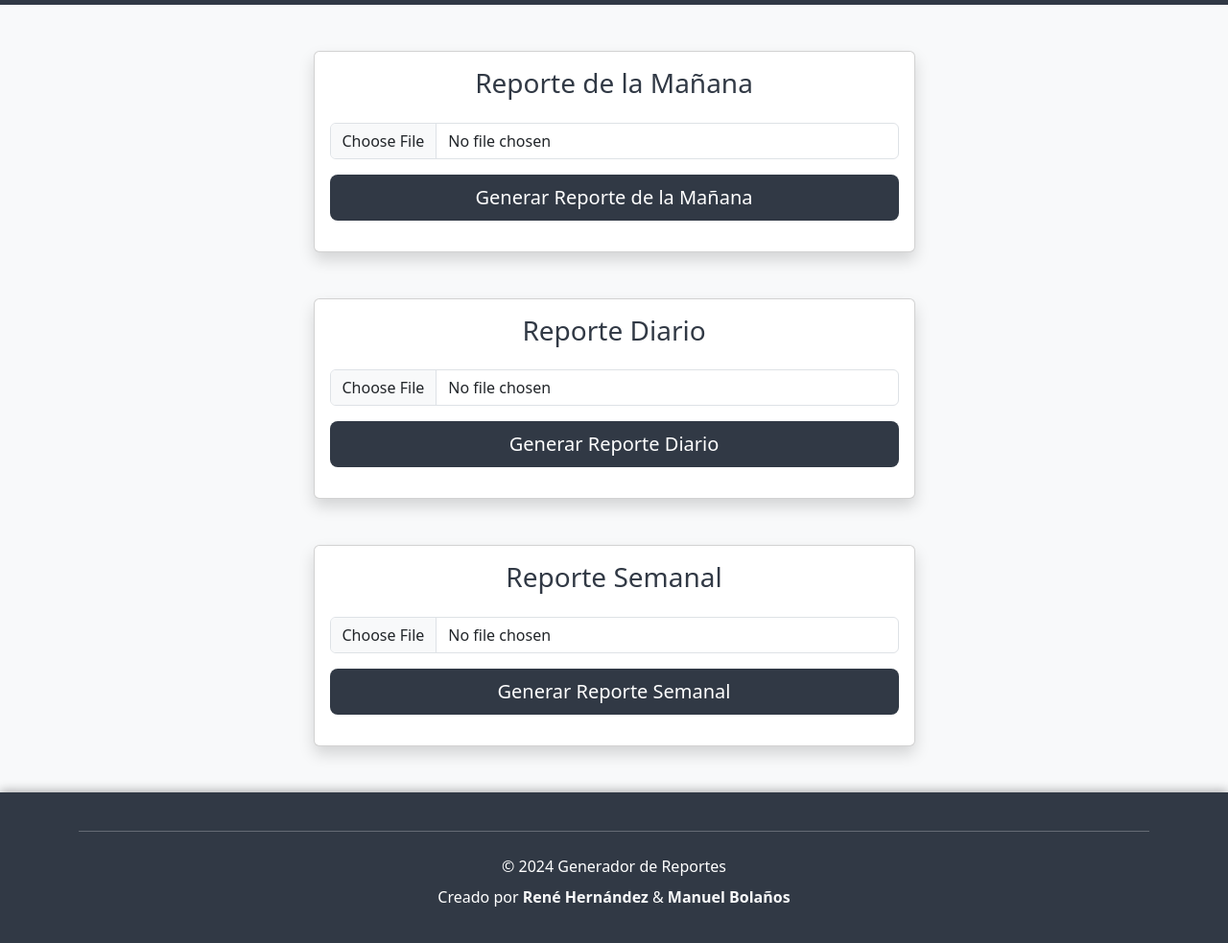
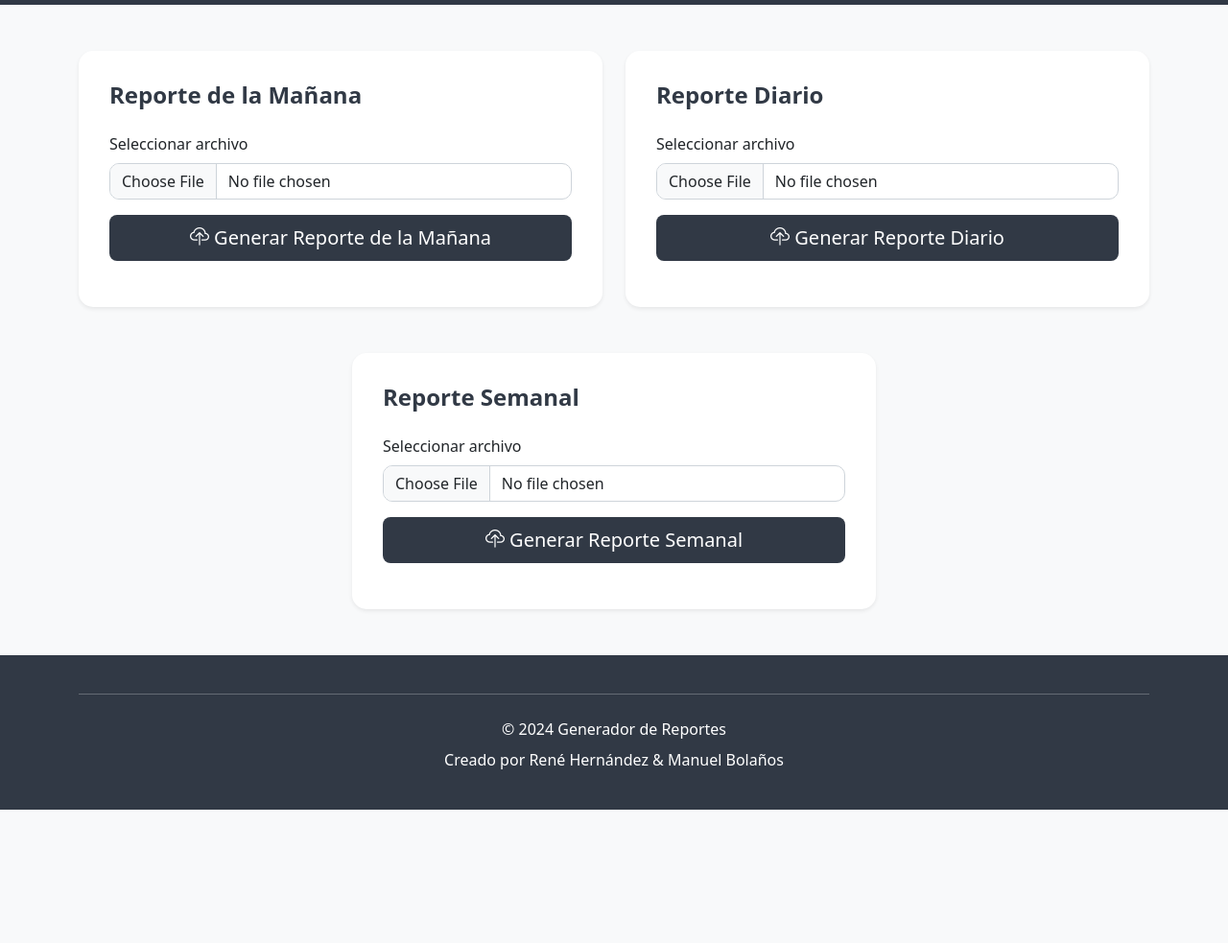
Before and after one commit to manuelbmaa/daily-report-cw, a website: page public/index.html in a window 1280 px wide. Shown: the part 51-1034 px from the top of the page at 96% size. After the commit the page ends 895 px from the top, so only its background shows below. Drawn offline with nearby package versions, Linux system fonts and the light colour scheme.

Commit message:
style: adds some ui changes

```diff
--- a/public/index.html
+++ b/public/index.html
@@ -1,86 +1,144 @@
 <!DOCTYPE html>
 <html lang="es">
+
 <head>
   <meta charset="UTF-8">
   <meta name="viewport" content="width=device-width, initial-scale=1.0">
   <title>Reportes IT</title>
   <!-- Bootstrap CSS -->
   <link href="https://cdnjs.cloudflare.com/ajax/libs/bootstrap/5.3.0/css/bootstrap.min.css" rel="stylesheet">
-  <link rel="stylesheet" href="styles.css">
+  <link href="https://cdnjs.cloudflare.com/ajax/libs/bootstrap-icons/1.10.5/font/bootstrap-icons.min.css"
+    rel="stylesheet">
+
+  <style>
+    body {
+      background-color: #f8f9fa;
+    }
+
+    .navbar {
+      background-color: #313945;
+    }
+
+    .card {
+      border: none;
+      border-radius: 15px;
+    }
+
+    .card-body {
+      padding: 2rem;
+    }
+
+    .form-control {
+      border: 1px solid #ced4da;
+      border-radius: 10px;
+    }
+
+    .form-control:focus {
+      border-color: #313945;
+      box-shadow: 0 0 5px rgba(49, 57, 69, 0.5);
+    }
+
+    .btn {
+      background-color: #313945 !important;
+      color: #ffffff;
+      border: 1px solid transparent;
+      transition: all 0.3s ease;
+    }
+
+    .btn:hover {
+      background-color: #ffffff !important;
+      color: #313945 !important;
+      border-color: #313945;
+    }
+
+    .btn:focus {
+      box-shadow: 0 0 5px rgba(49, 57, 69, 0.5);
+      outline: none;
+      transition: box-shadow 0.3s ease;
+    }
+
+
+    .section-title {
+      color: #313945;
+      font-weight: bold;
+    }
+
+    footer {
+      background-color: #313945;
+      color: #ffffff;
+    }
+
+    footer a {
+      color: #ffffff;
+      text-decoration: none;
+    }
+
+    footer a:hover {
+      text-decoration: underline;
+    }
+  </style>
 </head>
-<body class="bg-light">
+
+<body>
 
   <!-- Navbar -->
-  <nav class="navbar navbar-expand-lg navbar-dark" style="background-color: #313945;">
+  <nav class="navbar navbar-expand-lg navbar-dark">
     <div class="container">
       <a class="navbar-brand" href="#">Generador de Reportes</a>
     </div>
   </nav>
 
-<!-- Contenido -->
-<main style="flex: 1;">
-  <div class="container my-5">
-    <!-- Morning Report Container -->
-    <div class="container my-5">
-      <div class="row justify-content-center">
-        <div class="col-md-7">
-          <div class="card shadow">
-            <div class="card-body text-center">
-              <h1 class="h3 mb-4" style="color: #313945;">Reporte de la Mañana</h1>
-
+  <!-- Main Content -->
+  <main class="container my-5">
+    <!-- Form Sections -->
+    <div class="row gy-5">
+      <!-- Morning Report -->
+      <div class="col-md-6 mx-auto">
+        <div class="card shadow-sm">
+          <div class="card-body">
+            <h1 class="h4 section-title mb-4">Reporte de la Mañana</h1>
             <form id="morningForm" enctype="multipart/form-data">
-                <div class="mb-3">
-                  <input type="file" name="file" id="morningFileInput" class="form-control" required>
-                </div>
+              <label for="morningFileInput" class="form-label">Seleccionar archivo</label>
+              <input type="file" name="file" id="morningFileInput" class="form-control mb-3" accept=".csv" required>
               <button type="submit" class="btn btn-lg w-100 text-white" style="background-color: #313945;">
-                Generar Reporte de la Mañana
+                <i class="bi bi-cloud-upload"></i> Generar Reporte de la Mañana
               </button>
+              <p id="morningMessage" class="mt-3 text-success"></p>
             </form>
-              <p id="morningMessage" class="mt-3 text-success"></p>
-        </div>
-      </div>
           </div>
         </div>
       </div>
 
-  <!-- Daily Report Container -->
-  <div class="container my-5">
-    <div class="row justify-content-center">
-      <div class="col-md-7">
-        <div class="card shadow">
-          <div class="card-body text-center">
-            <h1 class="h3 mb-4" style="color: #313945;">Reporte Diario</h1>
-
+      <!-- Daily Report -->
+      <div class="col-md-6 mx-auto">
+        <div class="card shadow-sm">
+          <div class="card-body">
+            <h1 class="h4 section-title mb-4">Reporte Diario</h1>
             <form id="uploadForm" enctype="multipart/form-data">
-              <div class="mb-3">
-                <input type="file" name="file" id="fileInput" class="form-control" required>
-              </div>
-              <button type="submit" class="btn btn-lg w-100 text-white" style="background-color: #313945;">Generar Reporte Diario</button>
+              <label for="fileInput" class="form-label">Seleccionar archivo</label>
+              <input type="file" name="file" id="fileInput" class="form-control mb-3" accept=".csv" required>
+              <button type="submit" class="btn btn-lg w-100 text-white" style="background-color: #313945;">
+                <i class="bi bi-cloud-upload"></i> Generar Reporte Diario
+              </button>
+              <p id="message" class="mt-3 text-success"></p>
             </form>
-            <p id="message" class="mt-3 text-success"></p>
-          </div>
-        </div>
           </div>
         </div>
       </div>
 
-  <!-- Week Report Container -->
-  <div class="container my-5">
-    <div class="row justify-content-center">
-      <div class="col-md-7">
-        <div class="card shadow">
-          <div class="card-body text-center">
-            <h1 class="h3 mb-4" style="color: #313945;">Reporte Semanal</h1>
-
+      <!-- Weekly Report -->
+      <div class="col-md-6 mx-auto">
+        <div class="card shadow-sm">
+          <div class="card-body">
+            <h1 class="h4 section-title mb-4">Reporte Semanal</h1>
             <form id="weekForm" action="/upload_weekly" enctype="multipart/form-data" method="POST">
-              <div class="mb-3">
-                <input type="file" name="file" id="fileInput" class="form-control" required>
-              </div>
-              <button type="submit" class="btn btn-lg w-100 text-white" style="background-color: #313945;">Generar Reporte Semanal</button>
+              <label for="weekFileInput" class="form-label">Seleccionar archivo</label>
+              <input type="file" name="file" id="weekFileInput" class="form-control mb-3" accept=".csv" required>
+              <button type="submit" class="btn btn-lg w-100 text-white" style="background-color: #313945;">
+                <i class="bi bi-cloud-upload"></i> Generar Reporte Semanal
+              </button>
+              <p id="message" class="mt-3 text-success"></p>
             </form>
-            <p id="message" class="mt-3 text-success"></p>
-          </div>
-        </div>
           </div>
         </div>
       </div>
@@ -88,21 +146,19 @@
   </main>
 
   <!-- Footer -->
-<footer class="text-center py-4" style="background-color: #313945; color: #ffffff; box-shadow: 0px -2px 10px rgba(0, 0, 0, 0.3);">
+  <footer class="text-center py-4">
     <div class="container">
       <hr class="mb-4" style="border-top: 1px solid #ffffff;">
       <p class="mb-2">© 2024 Generador de Reportes</p>
-    <p>
-      Creado por
-      <a href="#" target="_blank" class="text-decoration-none text-light fw-bold">René Hernández</a> &
-      <a href="#" target="_blank" class="text-decoration-none text-light fw-bold">Manuel Bolaños</a>
+      <p>Creado por
+        <a href="#" target="_blank">René Hernández</a> &
+        <a href="https://www.linkedin.com/in/manuel-marc%C3%ADa-264024219/" target="_blank">Manuel Bolaños</a>
       </p>
     </div>
   </footer>
 
+  <!-- Bootstrap JS -->
+  <script src="https://cdnjs.cloudflare.com/ajax/libs/bootstrap/5.3.0/js/bootstrap.bundle.min.js"></script>
+</body>
 
-  <!-- Bootstrap JS and Popper.js -->
-  <script src="https://cdnjs.cloudflare.com/ajax/libs/bootstrap/5.3.0/js/bootstrap.bundle.min.js"></script>
-  <script src="script.js"></script>
-</body>
 </html>
```
Lines whose indentation alone changed are shown as unchanged.
